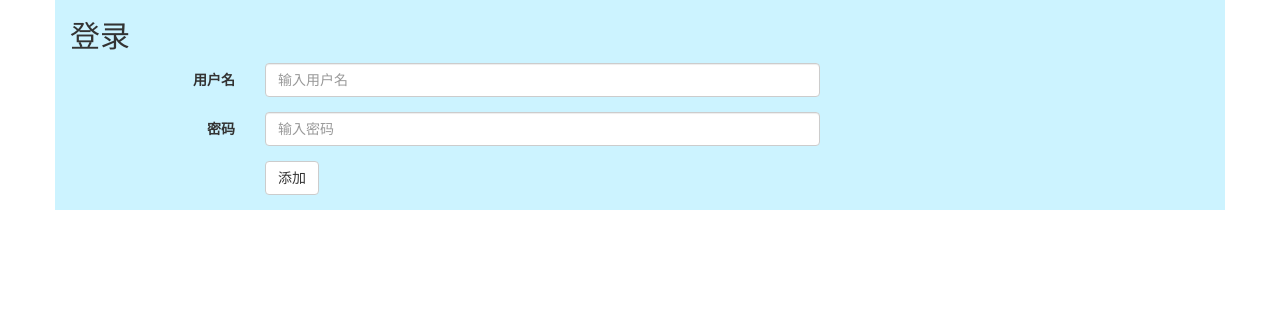
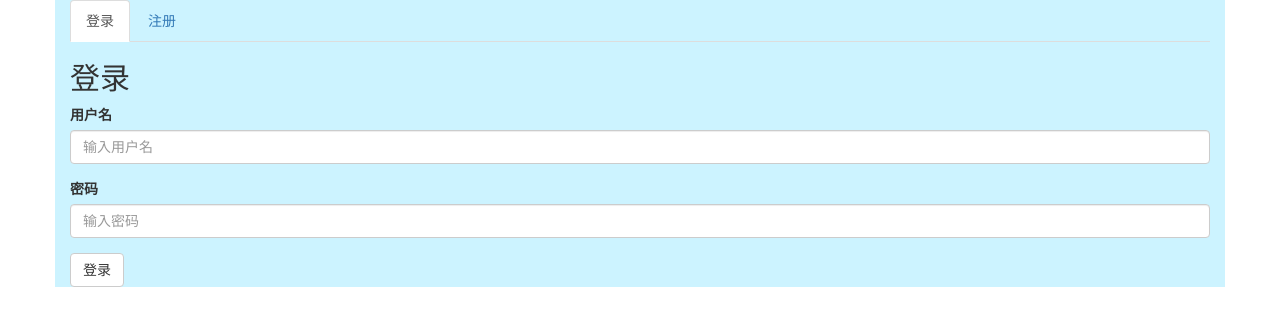
Before and after one commit to zzy0371/Py1904, a Django app: page /login/ in a window 1280 px wide. Shown: the top 326 px of the page. Run offline with Django 3.2, Linux system fonts and the light colour scheme.

Commit message:
Django自带授权

```diff
--- a/demo2/polls/models.py
+++ b/demo2/polls/models.py
@@ -57,3 +57,6 @@ class Area(models.Model):
 
     def __str__(self):
         return self.title
+
+class PollsUser(User):
+    telepone = models.CharField(max_length=11)
--- a/demo2/polls/urls.py
+++ b/demo2/polls/urls.py
@@ -7,4 +7,6 @@ urlpatterns = [
     url(r'^result/(\d+)/$',views.result,name='result'),
     url(r'^login/$',views.login,name='login'),
     url(r'^logout/$',views.logout,name='logout'),
+    url(r'^regist/$',views.regist,name='regist'),
+
 ]
--- a/demo2/polls/views.py
+++ b/demo2/polls/views.py
@@ -1,15 +1,12 @@
 from django.shortcuts import render,redirect,reverse,get_object_or_404
 from django.http import HttpResponse,Http404
 # Create your views here.
-from .models import Question,Choice
-
+from .models import Question,Choice,PollsUser
+from django.contrib.auth import login as lgi ,logout as lgo ,authenticate
 
 def checklogin(fun):
     def check(request,*args):
-        # username = request.COOKIES.get("username")
-        username = request.session.get("username")
-        print(username,"++++++++++++")
-        if username:
+        if request.user and request.user.is_authenticated:
             return fun(request,*args)
         else:
             return redirect(reverse("polls:login"))
@@ -19,9 +16,7 @@ def checklogin(fun):
 @checklogin
 def index(request):
     questions = Question.objects.all()
-    # username = request.COOKIES.get("username")
-    username = request.session.get("username")
-    return render(request,"polls/index.html",locals())
+    return render(request,"polls/index.html",{"questions":questions})
 
 
 
@@ -38,37 +33,53 @@ def detail(request,id):
     elif request.method == "POST":
         choiceid = request.POST.get("choice")
         Choice.objects.incresevotes(choiceid)
-
-
-        # 没有重定向，如果刷新浏览器会 再次发起post请求，结果不对
-        # return render(request,"polls/result.html",{"question":question})
         return redirect(reverse("polls:result", args=(id,)))
 
 @checklogin
 def result(request,id):
-    # question = Question.objects.get(pk = id)
-    get_object_or_404(Question,pk=id)
+    question = get_object_or_404(Question,pk=id)
     return render(request, "polls/result.html",locals())
 
 def login(request):
     if request.method == "GET":
         return render(request,'polls/login.html')
     elif request.method == "POST":
-        # 检测用户名密码是否对应
-        # 1登录成功需要存储cookie
-        # response = redirect(reverse("polls:index"))
-        # response.set_cookie("username",request.POST.get("username"))
-        # return response
-
-        # 2使用session存储信息
-        request.session["username"] = request.POST.get("username")
-        return redirect(reverse("polls:index"))
+        username = request.POST.get("username")
+        password = request.POST.get("password")
+        user = authenticate(request,username = username,password=password)
+        if user:
+            lgi(request,user)
+            return redirect(reverse("polls:index"))
+        else:
+            return render(request, 'polls/login.html', {"errors": "登录失败"})
 
 def logout(request):
-    # print(dir(request.COOKIES))
-    # res = redirect(reverse("polls:login"))
-    # res.delete_cookie("username")
-    # return res
+    lgo(request)
+    return redirect(reverse("polls:login"))
+def regist(request):
+    if request.method == "POST":
+        username =request.POST.get("username")
+        password = request.POST.get("password")
 
-    request.session.flush()
-    return redirect(reverse("polls:login"))
+        try:
+            user = PollsUser.objects.create_user(username=username, password=password)
+        except:
+            user = None
+
+        if user:
+            return redirect(reverse("polls:login"))
+        else:
+            return render(request, 'polls/login.html', {"errors":"注册失败"})
+
+
+"""
+from django.contrib.auth import login as lgi ,logout as lgo ,authenticate
+
+is_authenticated
+request.user
+request.user.is_authenticated
+objects.create_user
+user.set_password()
+user.check_password()
+
+"""
--- a/demo2/templates/polls/index.html
+++ b/demo2/templates/polls/index.html
@@ -13,8 +13,8 @@
 <body>
     <div class="container">
 
-        {% if username %}
-         当前用户为 {{ username }} <a href="{% url 'polls:logout' %}">退出登录</a>
+        {% if request.user and request.user.is_authenticated %}
+            当前用户为{{ request.user }} <a href="{% url 'polls:logout' %}">退出</a>
         {% endif %}
 
         <h2>问题列表</h2>
--- a/demo2/templates/polls/login.html
+++ b/demo2/templates/polls/login.html
@@ -3,7 +3,7 @@
 <head>
     <meta charset="UTF-8">
     <title>登录</title>
-     <link href="https://cdn.jsdelivr.net/npm/bootstrap@3.3.7/dist/css/bootstrap.min.css" rel="stylesheet">
+    <link href="https://cdn.jsdelivr.net/npm/bootstrap@3.3.7/dist/css/bootstrap.min.css" rel="stylesheet">
     <!-- jQuery (Bootstrap 的所有 JavaScript 插件都依赖 jQuery，所以必须放在前边) -->
     <script src="https://cdn.jsdelivr.net/npm/jquery@1.12.4/dist/jquery.min.js"></script>
     <!-- 加载 Bootstrap 的所有 JavaScript 插件。你也可以根据需要只加载单个插件。 -->
@@ -11,28 +11,62 @@
     <link rel="stylesheet" href="/static/css/main.css">
 </head>
 <body>
-    <div class="container">
-        <h2>登录</h2>
-        <form class="form-horizontal" action="{% url 'polls:login' %}" method="post">
-        <div class="form-group">
-            <label for="username" class="col-sm-2 control-label">用户名</label>
-            <div class="col-sm-6">
-                <input type="text" name="username" class="form-control" id="username" placeholder="输入用户名">
+<div class="container">
+
+    <div>
+        {{errors}}
+        <!-- Nav tabs -->
+        <ul class="nav nav-tabs" role="tablist">
+            <li role="presentation" class="active"><a href="#login" aria-controls="login" role="tab" data-toggle="tab">登录</a>
+            </li>
+            <li role="presentation"><a href="#regist" aria-controls="regist" role="tab" data-toggle="tab">注册</a>
+            </li>
+        </ul>
+
+        <!-- Tab panes -->
+        <div class="tab-content">
+            <div role="tabpanel" class="tab-pane active" id="login">
+                <h2>登录</h2>
+
+                <form method="post" action="{% url 'polls:login' %}">
+                    <div class="form-group">
+                        <label for="username">用户名</label>
+                        <input type="text" class="form-control" id="username" placeholder="输入用户名" name="username">
+                    </div>
+                    <div class="form-group">
+                        <label for="password">密码</label>
+                        <input type="password" class="form-control" id="password" placeholder="输入密码" name="password">
+                    </div>
+
+                    <button type="submit" class="btn btn-default">登录</button>
+                </form>
+            </div>
+            <div role="tabpanel" class="tab-pane" id="regist">
+                <h2>注册</h2>
+
+                <form method="post" action="{% url 'polls:regist' %}">
+                    <div class="form-group">
+                        <label for="registusername">用户名</label>
+                        <input type="text" class="form-control" id="registusername" placeholder="输入用户名" name="username">
+                    </div>
+                    <div class="form-group">
+                        <label for="registpassword">密码</label>
+                        <input type="password" class="form-control" id="registpassword" placeholder="输入密码" name="password">
+                    </div>
+                    <div class="form-group">
+                        <label for="password2"> 重复密码</label>
+                        <input type="password" class="form-control" id="password2" placeholder="输入密码" name="password2">
+                    </div>
+
+                    <button type="submit" class="btn btn-default">注册</button>
+                </form>
             </div>
         </div>
-        <div class="form-group">
-            <label for="password" class="col-sm-2 control-label">密码</label>
-            <div class="col-sm-6">
-                <input type="password" name="password" class="form-control" id="password" placeholder="输入密码">
-            </div>
-        </div>
-        <div class="form-group">
-            <div class="col-sm-offset-2 col-sm-10">
-                <button type="submit" class="btn btn-default">添加</button>
-            </div>
-        </div>
-    </form>
+
     </div>
+
+
+</div>
 
 </body>
 </html>
```
Also changed, not shown: demo2/db.sqlite3, demo2/polls/migrations/0011_pollsuser.py (added).
